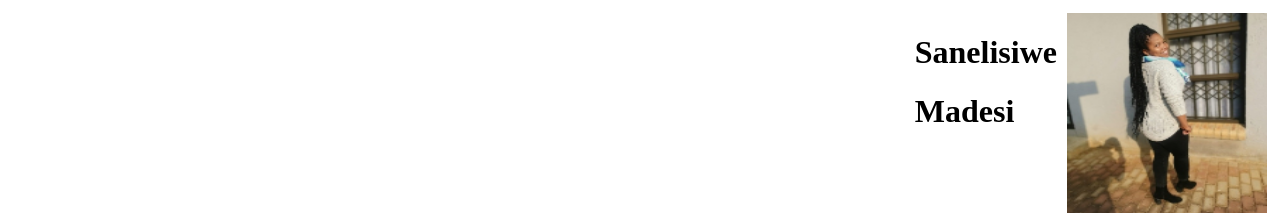
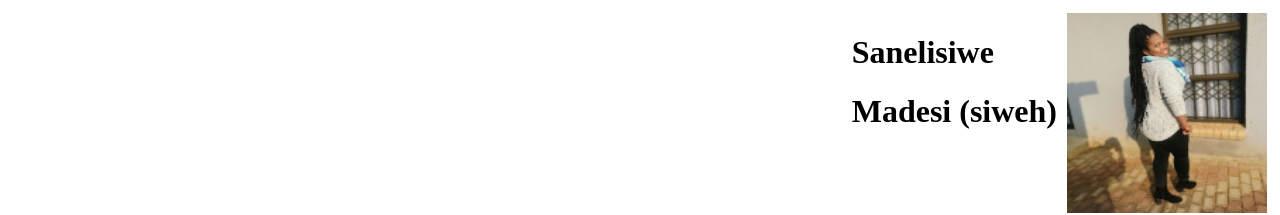
Before and after one commit to siweh/web_page, a plain HTML site: page index.html in a window 1280 px wide. Shown: the top 215 px of the page. Drawn offline with Linux system fonts and the light colour scheme.

Commit message:
done fixing the structures

```diff
--- a/index.html
+++ b/index.html
@@ -11,7 +11,7 @@
     <img class="image column-profile" src="./images/my_picture.jpg" alt="" />
     <div class="column-profile">
       <h1>Sanelisiwe</h1>
-      <h1>Madesi</h1>
+      <h1>Madesi (siweh)</h1>
     </div>
     <br />
     <br />
--- a/styles.css
+++ b/styles.css
@@ -97,6 +97,10 @@ td, tr{
         width:100px;
         height:200px;
     }
+    .column-hist-2{
+        float: left;
+        padding: 5px;
+    }
 }
 
 @media (max-width:573px){
@@ -107,8 +111,4 @@ td, tr{
         width: 180px;
         font-size: small;
     }
-    .column-hist-2{
-        float: left;
-        padding: 5px;
-    }
 }
```
